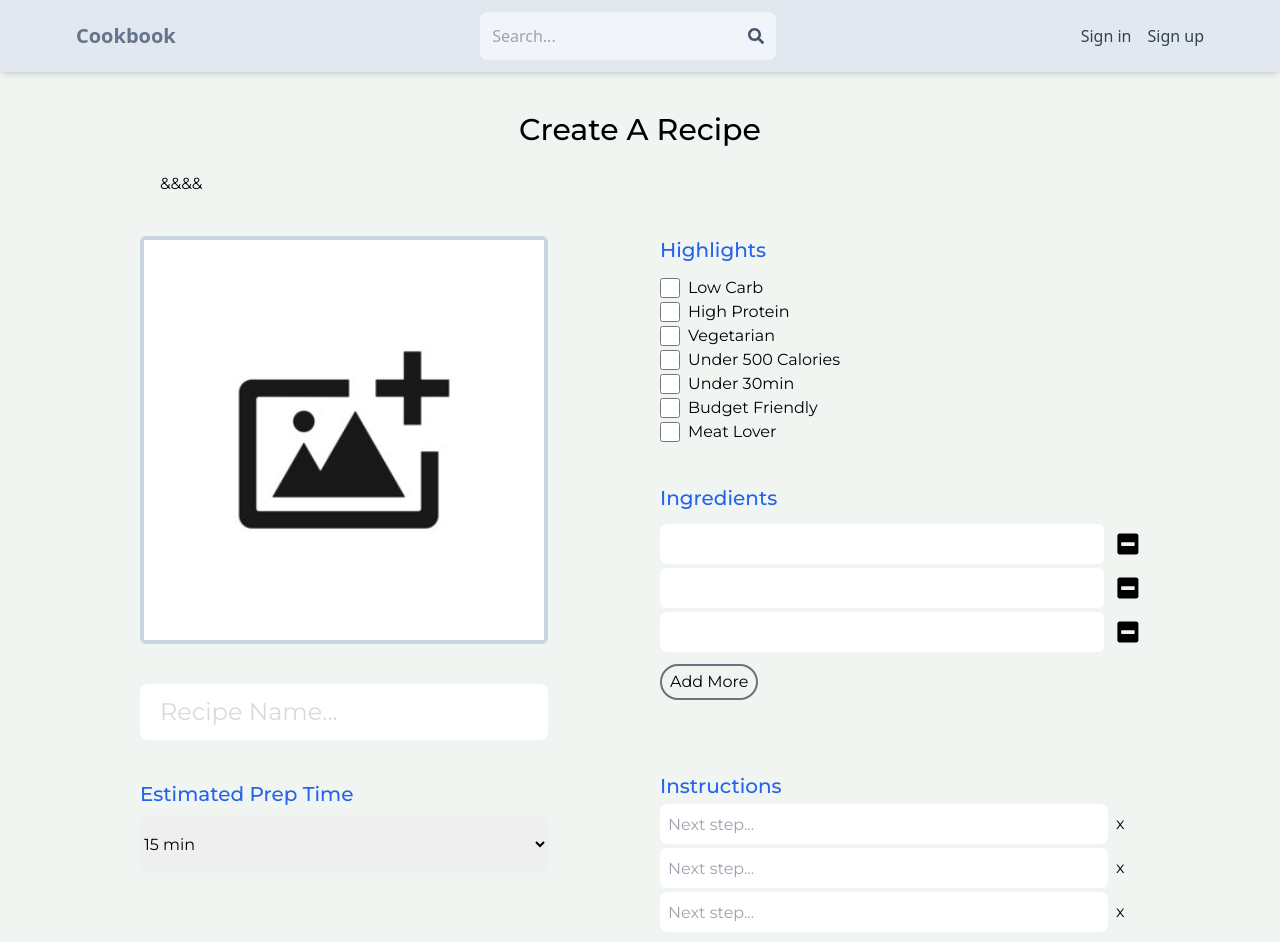
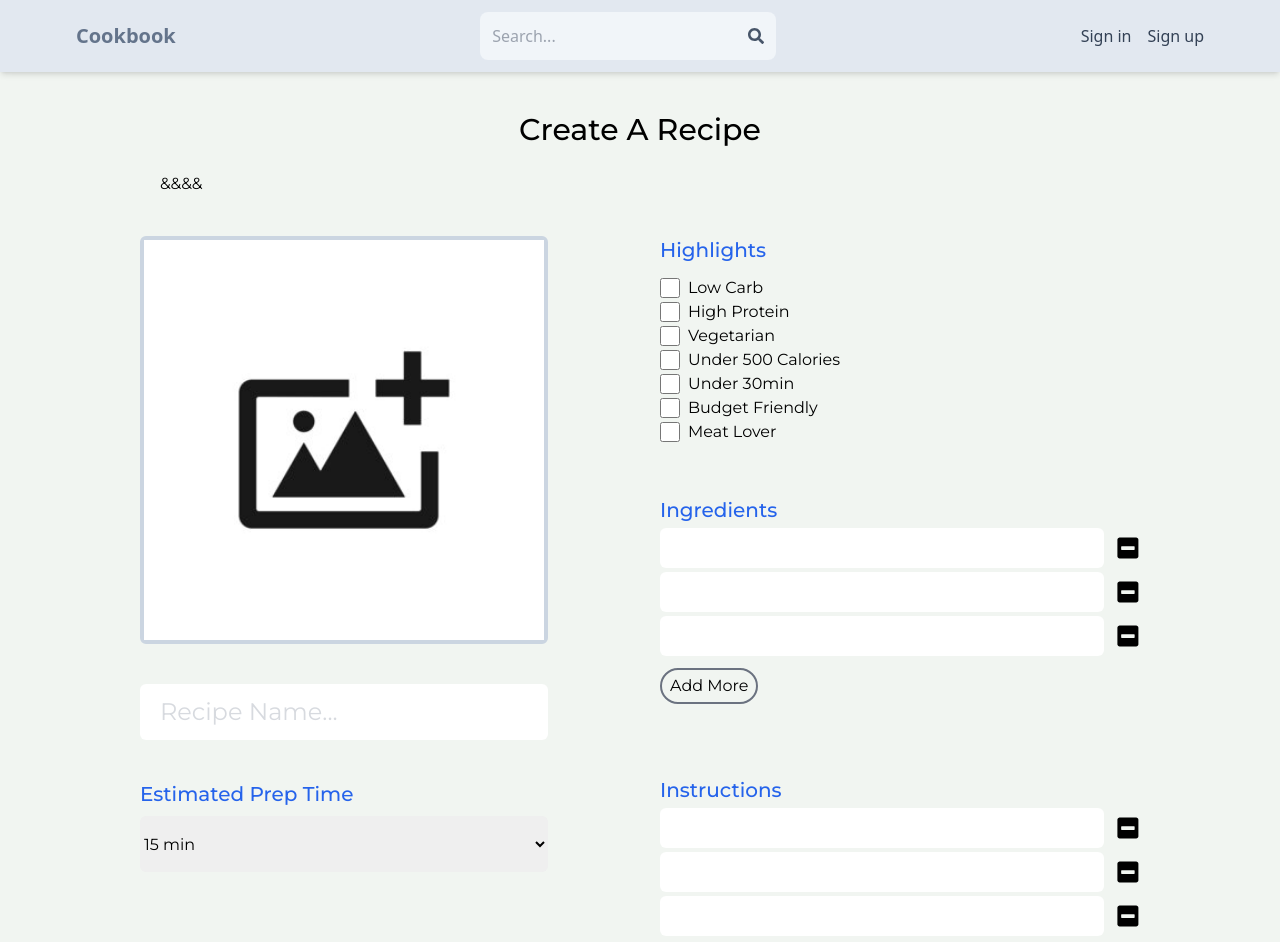
Before and after one commit to lz170212/Cookbook, a React (Vite) app in the folder client/: page /create-recipe in a window 1280 px wide. Shown: the top 942 px of the page. Built offline with nearby package versions, Linux system fonts and the light colour scheme.

Commit message:
instructions working

```diff
--- a/client/src/pages/CreateRecipe.jsx
+++ b/client/src/pages/CreateRecipe.jsx
@@ -63,14 +63,17 @@ const CreateRecipePage = (req, res, next) => {
         setRecipe({...recipe, highlights: highlights})
     }
 
-    const handleIngredientChange = (e, i) => {
-        ingredients[i] = e.target.value
-        setRecipe({ ...recipe, ingredients})
+    const handleInputFieldChange = (e, key, i) => {
+        let target = key === 'ingredients' ? ingredients : instructions
+
+        target[i] = e.target.value
+        setRecipe({ ...recipe, target})
     }
 
-    const handleIngredientDelete = (i) => {
-        ingredients.splice(i, 1)
-        setRecipe({...recipe, ingredients})
+    const handleInputFieldDelete = (i, key) => {
+        let target = key === 'ingredients' ? ingredients : instructions
+        target.splice(i, 1)
+        setRecipe({...recipe, target})
     }
 
 
@@ -78,7 +81,7 @@ const CreateRecipePage = (req, res, next) => {
         <main className='font-montserrat max-w-[95vw] flex flex-col mx-auto  py-4 px-[5vw] md:px-[7vw] lg:px-[10vw]'>
             <h1 className="font-medium text-3xl text-center my-6">Create A Recipe</h1>
 
-            <h1>{recipe.ingredients.join('&&')}</h1>
+            <h1>{recipe.instructions.join('&&')}</h1>
 
             <form className="flex max-md:flex-col gap-16 lg:gap-28 mt-10 justify-center">
                 <div className="flex flex-col gap-10 ">
@@ -129,10 +132,9 @@ const CreateRecipePage = (req, res, next) => {
                         </div>
                     </div>
 
-                    <div>
+                    <div className='my-3'>
                         <p className='text-xl font-medium text-blue-600'>Ingredients</p>
 
-                        <div className='my-3'>
                         {
                             ingredients.map((item, i) => {
                                 return (
@@ -141,11 +143,11 @@ const CreateRecipePage = (req, res, next) => {
                                             type="text"
                                             className='h-10 w-[40vw] lg:w-[35vw] rounded-md px-2'
                                             value={item}
-                                                onChange={(e) => {handleIngredientChange(e, i)}}
+                                            onChange={(e) => {handleInputFieldChange(e, 'ingredients', i)}}
                                         />
                                         <FaMinusSquare
                                             className='cursor-pointer rounded-md text-2xl hover:text-red-500'
-                                                onClick={() => {handleIngredientDelete(i)}}
+                                            onClick={() => {handleInputFieldDelete(i, 'ingredients')}}
                                         />
                                     </div>
                                 )
@@ -159,19 +161,23 @@ const CreateRecipePage = (req, res, next) => {
                         </div>
                     </div>
 
-                    </div>
-
                     <div className='my-3'>
                         <p className='text-xl font-medium text-blue-600'>Instructions</p>
 
                         {
                             instructions.map((item, i) => {
                                 return (
-                                    <div key={i}>
-                                        <div className='my-1 flex gap-2 items-center'>
-                                            <input type="text" className='h-10 w-[40vw] lg:w-[35vw] rounded-md px-2' placeholder='Next step...'/>
-                                            <span className='cursor-pointer' onClick={() => {handleRemoveRow('instructions', i)}}>x</span>
-                                        </div>
+                                    <div key={i} className='flex items-center gap-3 my-1'>
+                                        <input
+                                            type="text"
+                                            className='h-10 w-[40vw] lg:w-[35vw] rounded-md px-2'
+                                            value={item}
+                                            onChange={(e) => {handleInputFieldChange(e, 'instructions', i)}}
+                                        />
+                                        <FaMinusSquare
+                                            className='cursor-pointer rounded-md text-2xl hover:text-red-500'
+                                            onClick={() => {handleInputFieldDelete(i, 'instructions')}}
+                                        />
                                     </div>
                                 )
                             })
@@ -180,9 +186,10 @@ const CreateRecipePage = (req, res, next) => {
                         <div className='flex justify-start'>
                             <span className='min-w-fit border-2 border-gray-500 rounded-full px-2 py-1 my-2 text-center cursor-pointer'
                                 onClick={() => {handleAddRow('instructions')}}
-                            >Add Step</span>
+                            >Add Another Step</span>
                         </div>
                     </div>
+
                 </div>
             </form>
 
```
Lines whose indentation alone changed are shown as unchanged.
